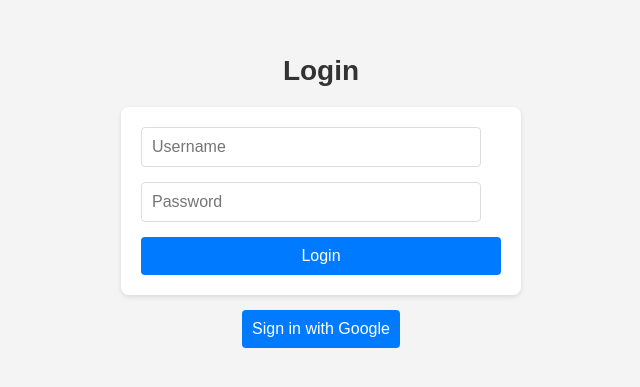
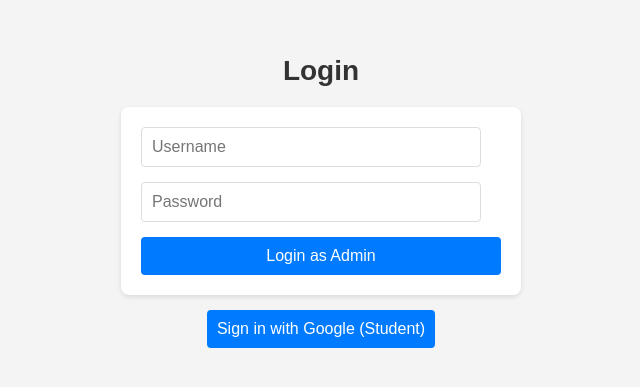
Before and after one commit to SabarishCodeWizard/Mail-Blocking-and-Unblocking, a React (Create React App) app: page / in a window 1280 px wide. Shown: the part 199-586 px from the top of the page, without its empty margins (319-959 px from the left). Built offline with nearby package versions, Linux system fonts and the light colour scheme.

Commit message:
Replace history.push with navigate in your navigation functions

```diff
--- a/src/App.js
+++ b/src/App.js
@@ -6,23 +6,31 @@
 import Login from './components/Login';
 
 function App() {
-    const [isStudentView, setIsStudentView] = useState(true);
-    const [isAuthenticated, setIsAuthenticated] = useState(false);
+    const [isStudentView, setIsStudentView] = useState(false);
+    const [isAdminView, setIsAdminView] = useState(false);
 
-    const handleStudentClick = () => setIsStudentView(true);
-    const handleAdminClick = () => setIsStudentView(false);
+    // Handle Google Login Success (Student)
+    const handleStudentLogin = () => {
+        setIsStudentView(true);
+        setIsAdminView(false);
+    };
 
-    const handleLoginSuccess = () => setIsAuthenticated(true);
+    // Handle Username/Password Login Success (Admin)
+    const handleAdminLogin = () => {
+        setIsAdminView(true);
+        setIsStudentView(false);
+    };
 
-    if (!isAuthenticated) {
-        return <Login onLoginSuccess={handleLoginSuccess} />;
+    if (!isStudentView && !isAdminView) {
+        return <Login onStudentLogin={handleStudentLogin} onAdminLogin={handleAdminLogin} />;
     }
 
     return (
         <div className="container">
-            <NavBar onStudentClick={handleStudentClick} onAdminClick={handleAdminClick} />
+            <NavBar />
             <DarkModeToggle />
-            {isStudentView ? <StudentDashboard /> : <AdminDashboard />}
+            {isStudentView && <StudentDashboard />}
+            {isAdminView && <AdminDashboard />}
         </div>
     );
 }
--- a/src/components/Login.js
+++ b/src/components/Login.js
@@ -19,29 +19,31 @@
 const auth = getAuth(app);
 const provider = new GoogleAuthProvider();
 
-const Login = ({ onLoginSuccess }) => {
+const Login = ({ onStudentLogin, onAdminLogin }) => {
     const [username, setUsername] = useState('');
     const [password, setPassword] = useState('');
     const [error, setError] = useState('');
 
+    // Handle Username/Password Login (Admin Login)
     const handleLogin = async (e) => {
         e.preventDefault();
 
         try {
             const response = await axios.post('http://localhost:5000/login', { username, password });
             localStorage.setItem('authToken', response.data.token);
-            onLoginSuccess();
+            onAdminLogin(); // Call the admin login handler
         } catch (err) {
             setError('Invalid credentials');
         }
     };
 
+    // Handle Google Login (Student Login)
     const handleGoogleLogin = async () => {
         try {
             const result = await signInWithPopup(auth, provider);
             const token = await result.user.getIdToken();
             localStorage.setItem('authToken', token);
-            onLoginSuccess();
+            onStudentLogin(); // Call the student login handler
         } catch (err) {
             setError('Google authentication failed');
         }
@@ -65,11 +67,11 @@
                     onChange={(e) => setPassword(e.target.value)}
                     required
                 />
-                <button type="submit">Login</button>
+                <button type="submit">Login as Admin</button>
             </form>
-            <div className='google-container'>
+            <div className="google-container">
                 <button onClick={handleGoogleLogin} className="google">
-                    Sign in with Google
+                    Sign in with Google (Student)
                 </button>
                 {error && <p className="error">{error}</p>}
             </div>
--- a/src/components/NavBar.js
+++ b/src/components/NavBar.js
@@ -4,11 +4,9 @@
     return (
         <nav>
             <div className="nav-wrapper">
-                <a href="#" onClick={onStudentClick} className="nav-link">Student Dashboard</a>
-                <a href="#" onClick={onAdminClick} className="nav-link">Admin Dashboard</a>
-                <button className="theme-toggle" onClick={() => onThemeChange(theme === 'light' ? 'dark' : 'light')}>
-                    Toggle Theme
-                </button>
+
+                <a href="#" onClick={onAdminClick} className="nav-link">BIT MAIL MANAGEMENT SYSTEM</a>
+
             </div>
         </nav>
     );
```
